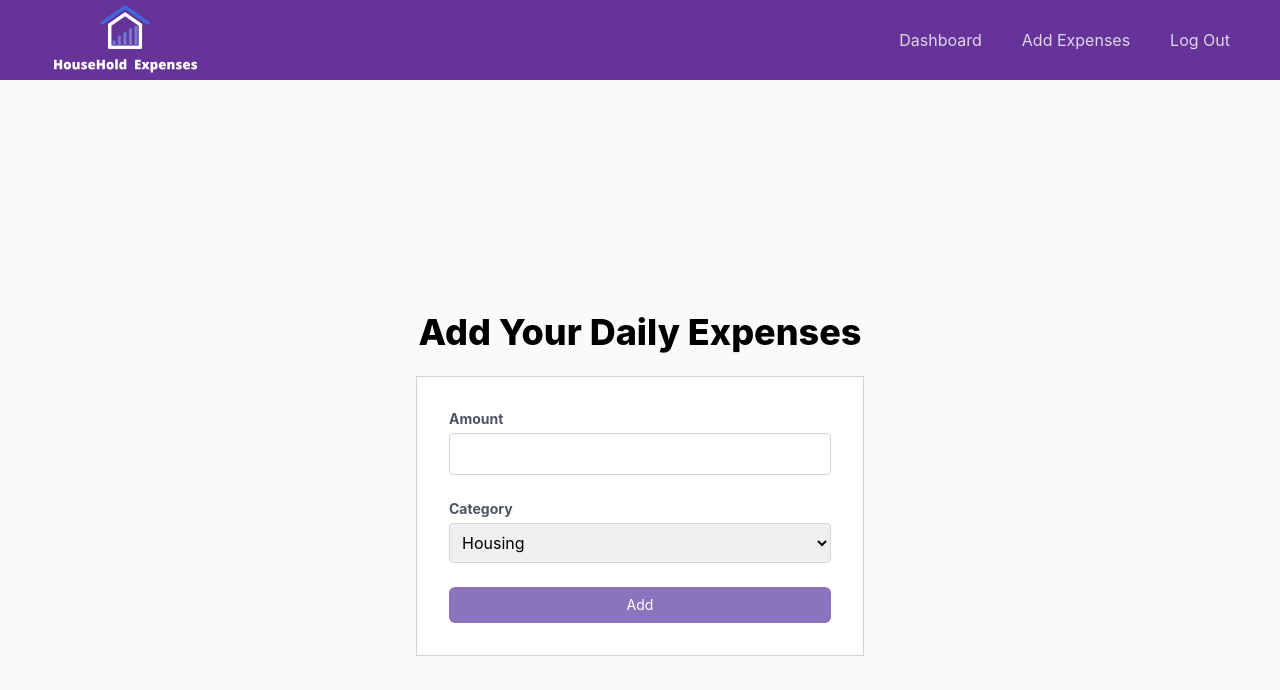
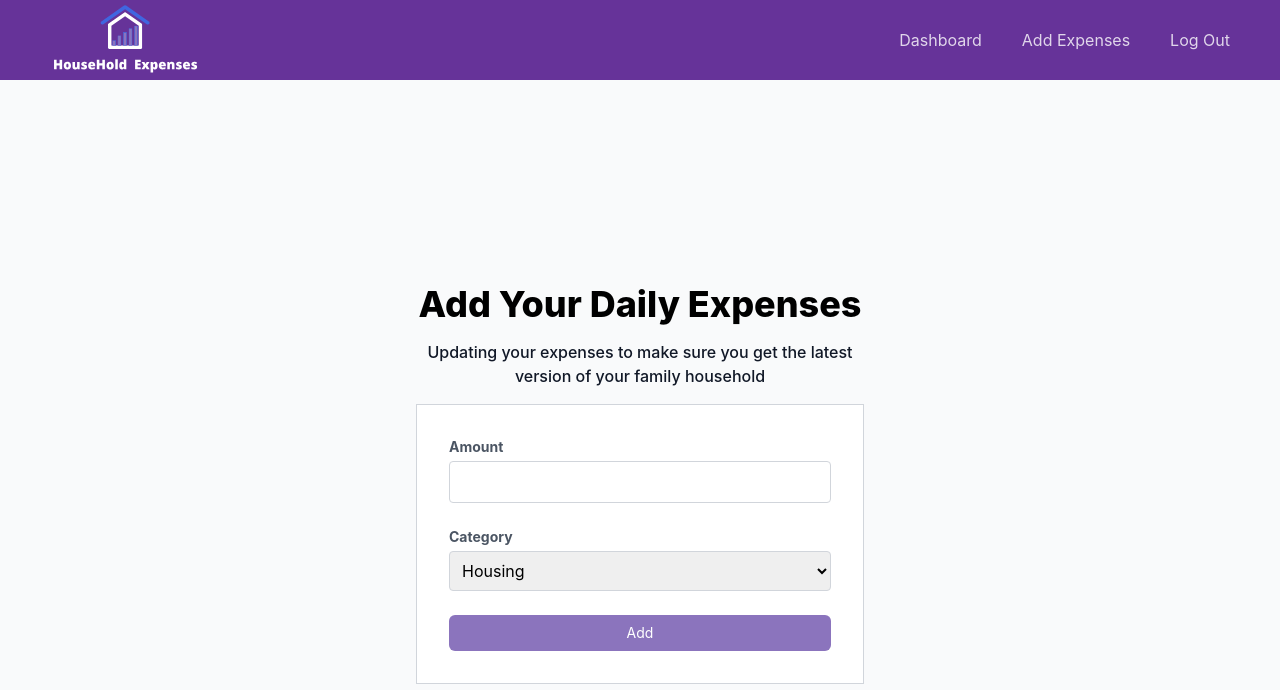
Before and after one commit to Zhou-Ziheng/HouseholdExpensesUI, a React (Create React App) app: page /addexpenses in a window 1280 px wide. Shown: the top 690 px of the page. Built offline with nearby package versions, Linux system fonts and the light colour scheme.

Commit message:
add expenses

```diff
--- a/src/pages/AddExpenses.jsx
+++ b/src/pages/AddExpenses.jsx
@@ -8,6 +8,7 @@ export default function AddExpenses() {
             <div className='h-[800px] bg-gray-50 flex flex-col justify-center'>
                 <div className='max-w-md w-full mx-auto'>
                     <div className='text-center font-extrabold text-4xl py-2'> Add Your Daily Expenses </div>
+                    <div className='text-l font-medium text-gray-900 mt-2 text-center'> Updating your expenses to make sure you get the latest version of your family household</div>
                 </div>
                 <div className='max-w-md w-full mx-auto mt-4 bg-white p-8 border border-gray-300'>
                     <form action="" className='space-y-6'>
```
